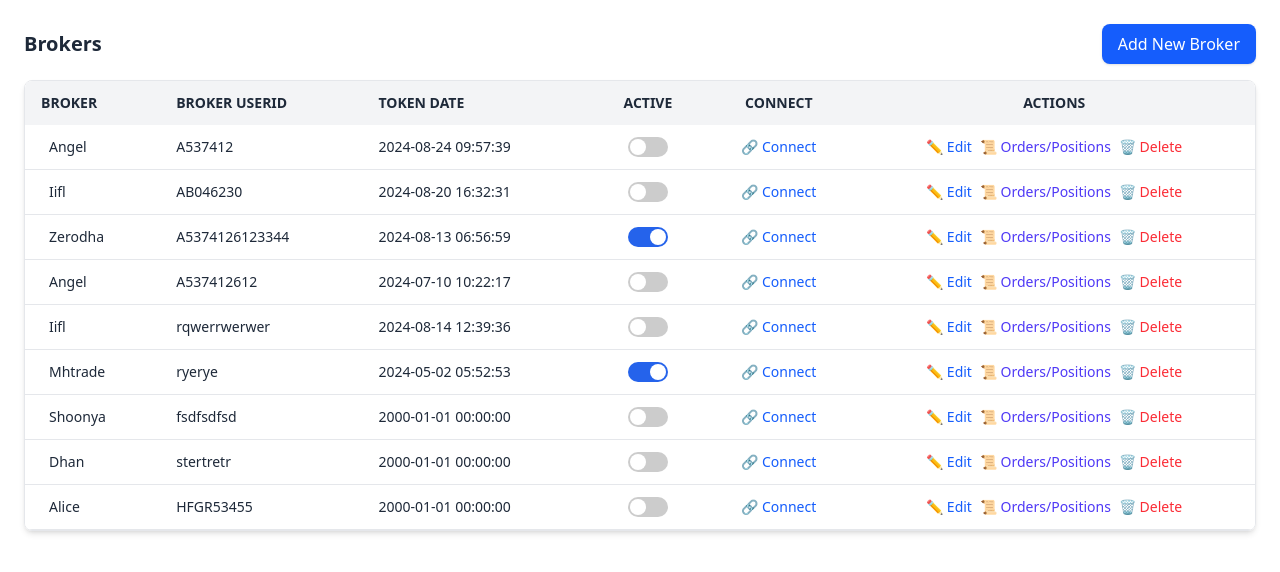
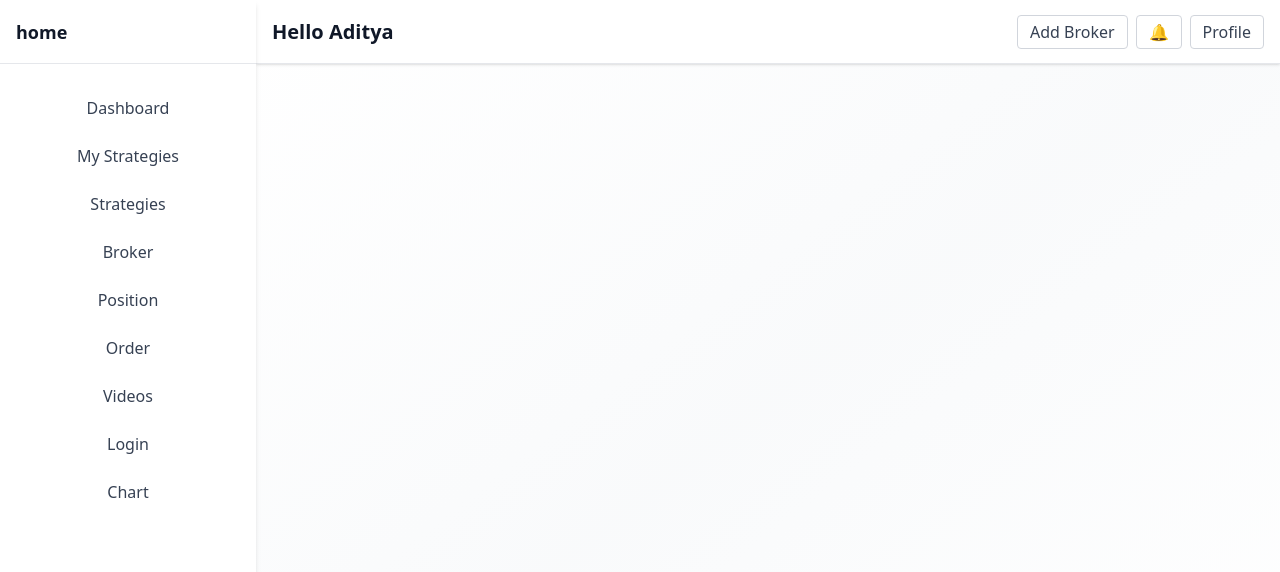
Before and after one commit to addityaasharma/userdashboard, a Vue app: page / in a window 1280 px wide. Shown: the top 572 px of the page. Built offline with nearby package versions, Linux system fonts and the light colour scheme; sample sign-in values are in the browser's storage.

Commit message:
Update Home.vue

```diff
--- a/src/components/Home.vue
+++ b/src/components/Home.vue
@@ -1,165 +1,158 @@
 <template>
-  <div class="bg-white min-h-screen p-4 sm:p-6 text-gray-800">
-    <!-- Add New Broker Button -->
-    <div class="mb-4 flex justify-between items-center flex-wrap gap-4">
-      <h1 class="text-lg sm:text-xl font-semibold">Brokers</h1>
-      <button
-        class="bg-blue-600 text-white px-4 py-2 text-sm sm:text-base rounded-lg shadow hover:bg-blue-700 transition">
-        Add New Broker
-      </button>
-    </div>
+  <div class="flex h-screen overflow-hidden bg-gradient-to-br from-white via-gray-100 to-white">
 
-    <!-- Brokers Table -->
-    <div class="overflow-x-auto rounded-lg shadow-md border border-gray-200">
-      <table class="min-w-full bg-white text-gray-800 hidden md:table">
-        <thead>
-          <tr class="bg-gray-100 uppercase text-xs sm:text-sm">
-            <th class="py-3 px-4 text-left">Broker</th>
-            <th class="py-3 px-4 text-left">Broker UserId</th>
-            <th class="py-3 px-4 text-left">Token Date</th>
-            <th class="py-3 px-4 text-center">Active</th>
-            <th class="py-3 px-4 text-center">Connect</th>
-            <th class="py-3 px-4 text-center">Actions</th>
-          </tr>
-        </thead>
-        <tbody class="text-sm">
-          <tr v-for="(broker, index) in brokers" :key="index"
-            class="border-b border-gray-200 hover:bg-gray-50 transition">
-            <td class="py-3 px-4 text-left flex items-center">
-              <span class="ml-2 font-medium">{{ broker.name }}</span>
-            </td>
-            <td class="py-3 px-4 text-left">{{ broker.userId }}</td>
-            <td class="py-3 px-4 text-left">{{ broker.tokenDate }}</td>
-            <td class="py-3 px-4 text-center">
-              <label class="flex justify-center cursor-pointer">
-                <input type="checkbox" v-model="broker.active" class="toggle-switch" />
-              </label>
-            </td>
-            <td class="py-3 px-4 text-center">
-              <button class="text-blue-600 hover:underline">🔗 Connect</button>
-            </td>
-            <td class="py-3 px-4 text-center flex flex-col sm:flex-row gap-1 sm:gap-2 justify-center items-center">
-              <button @click="openEditModal(broker)" class="text-blue-600 hover:underline">✏️ Edit</button>
-              <button class="text-indigo-600 hover:underline">📜 Orders/Positions</button>
-              <button @click="openDeleteModal(broker)" class="text-red-500 hover:underline">🗑 Delete</button>
-            </td>
-          </tr>
-        </tbody>
-      </table>
+    <!-- Sidebar -->
+    <aside :class="[
+      'bg-white text-gray-900 w-64 md:relative md:translate-x-0 fixed top-0 left-0 h-full z-30 transform transition-transform duration-300 ease-in-out shadow-md',
+      isSidebarOpen ? 'translate-x-0' : '-translate-x-full'
+    ]">
+      <div class="h-16 flex items-center justify-between border-b border-gray-200 px-4">
+        <h1 class="text-lg font-semibold">{{ route.name }}</h1>
+        <button class="md:hidden text-gray-600 text-xl" @click="isSidebarOpen = false">✕</button>
+      </div>
 
-      <!-- Mobile Responsive Card Layout -->
-      <div class="md:hidden space-y-4">
-        <div v-for="(broker, index) in brokers" :key="index" class="border border-gray-200 rounded-lg p-4 shadow-sm">
-          <div class="mb-2"><strong>Broker:</strong> {{ broker.name }}</div>
-          <div class="mb-2"><strong>User ID:</strong> {{ broker.userId }}</div>
-          <div class="mb-2"><strong>Token Date:</strong> {{ broker.tokenDate }}</div>
-          <div class="mb-2 flex items-center gap-2">
-            <strong>Active:</strong>
-            <input type="checkbox" v-model="broker.active" class="toggle-switch" />
+      <nav class="mt-6 flex flex-col items-center gap-2">
+        <RouterLink v-for="link in links" :key="link.to" :to="link.to"
+          class="block w-[90%] py-2 text-center rounded-md text-gray-700 hover:bg-gray-200 transition"
+          @click="closeSidebarOnMobile">
+          {{ link.name }}
+        </RouterLink>
+      </nav>
+    </aside>
+
+    <!-- Overlay for mobile -->
+    <div class="fixed inset-0 bg-black bg-opacity-30 z-20 md:hidden" v-if="isSidebarOpen"
+      @click="isSidebarOpen = false"></div>
+
+    <!-- Main content -->
+    <div class="flex-1 flex flex-col bg-gradient-to-br from-white via-gray-50 to-white">
+
+      <!-- Header -->
+      <header class="flex items-center justify-between bg-white h-16 px-4 border-b border-gray-200 shadow-sm">
+        <button class="text-gray-700 md:hidden" @click="isSidebarOpen = !isSidebarOpen">
+          ☰
+        </button>
+
+        <h2 class="text-gray-900 text-xl font-bold">Hello Aditya</h2>
+
+        <div class="hidden md:flex gap-2">
+          <button @click="openModal(broker)"
+            class="text-gray-700 px-3 py-1 rounded border border-gray-300 hover:border-blue-400">
+            Add Broker
+          </button>
+
+
+          <!-- notification section  -->
+          <div class="relative">
+            <button class="text-gray-700 px-3 py-1 rounded border border-gray-300 hover:border-blue-400"
+              @click="toggleNotification">
+              🔔
+            </button>
+
+            <!-- Dropdown -->
+            <div v-if="isNotificationOpen"
+              class="absolute right-0 mt-2 w-64 bg-white border border-gray-200 rounded-lg shadow-lg z-50">
+              <div class="p-4 text-sm text-gray-800 border-b font-semibold">Notifications</div>
+              <ul class="max-h-60 overflow-y-auto text-sm">
+                <li class="px-4 py-2 hover:bg-gray-100 cursor-pointer">🔔 Broker connected successfully</li>
+                <li class="px-4 py-2 hover:bg-gray-100 cursor-pointer">✅ Strategy executed</li>
+                <li class="px-4 py-2 hover:bg-gray-100 cursor-pointer">📉 Market is down 2%</li>
+                <li class="px-4 py-2 hover:bg-gray-100 cursor-pointer">📈 New position opened</li>
+              </ul>
+              <div class="p-2 text-center border-t">
+                <button class="text-blue-600 hover:underline text-sm" @click="closeNotification">Clear</button>
+              </div>
+            </div>
           </div>
-          <div class="mb-2">
-            <button class="text-blue-600 hover:underline">🔗 Connect</button>
-          </div>
-          <div class="flex flex-col sm:flex-row gap-2 mt-2">
-            <button @click="openEditModal(broker)" class="text-blue-600 hover:underline">✏️ Edit</button>
-            <button class="text-indigo-600 hover:underline">📜 Orders/Positions</button>
-            <button @click="openDeleteModal(broker)" class="text-red-500 hover:underline">🗑 Delete</button>
-          </div>
+
+          <button class="text-gray-700 px-3 py-1 rounded border border-gray-300 hover:border-blue-400"
+            @click="isProfileOpen = true">
+            Profile
+          </button>
         </div>
-      </div>
-    </div>
+      </header>
 
-    <!-- Edit Modal -->
-    <div v-if="showEditModal" class="fixed inset-0 backdrop-blur-sm flex justify-center items-center z-50">
-      <div class="bg-white p-6 rounded-xl w-[60%] max-w-md border-4 shadow-lg">
-        <h2 class="text-lg font-semibold mb-4">Edit Broker</h2>
-        <label class="block mb-2 text-sm">Name</label>
-        <input v-model="editableBroker.name" class="w-full border border-gray-300 rounded p-2 mb-4" />
-        <label class="block mb-2 text-sm">User ID</label>
-        <input v-model="editableBroker.userId" class="w-full border border-gray-300 rounded p-2 mb-4" />
-        <label class="block mb-2 text-sm">Token Date</label>
-        <input v-model="editableBroker.tokenDate" type="date" class="w-full border border-gray-300 rounded p-2 mb-4" />
-        <div class="flex justify-end gap-2">
-          <button @click="showEditModal = false" class="text-gray-500">Cancel</button>
-          <button @click="saveEdit" class="bg-blue-600 text-white px-4 py-2 rounded hover:bg-blue-700">Save</button>
-        </div>
-      </div>
-    </div>
+      <!-- Profile Modal -->
+      <ProfileModal :isOpen="isProfileOpen" @close="isProfileOpen = false" />
+      <BrokerModal v-if="isModalOpen" :isOpen="isModalOpen" :broker="selectedBroker" @close="closeModal" />
 
-    <!-- Delete Modal -->
-    <div v-if="showDeleteModal" class="fixed inset-0 bg-black bg-opacity-40 flex justify-center items-center z-50">
-      <div class="bg-white p-6 rounded-xl w-[90%] max-w-md text-center">
-        <h2 class="text-lg font-semibold mb-4">Delete Broker</h2>
-        <p>Are you sure you want to delete <strong>{{ editableBroker.name }}</strong>?</p>
-        <div class="mt-6 flex justify-center gap-4">
-          <button @click="showDeleteModal = false" class="text-gray-500">Cancel</button>
-          <button @click="confirmDelete" class="bg-red-600 text-white px-4 py-2 rounded hover:bg-red-700">Delete</button>
-        </div>
-      </div>
+
+      <!-- Content -->
+      <main class="flex-1 overflow-y-auto p-4">
+        <RouterView />
+      </main>
     </div>
   </div>
 </template>
 
 <script setup>
-import { ref } from 'vue'
-import { useBrokerStore } from '@/stores/BrokerStore'
-import { storeToRefs } from 'pinia'
+import { ref, onMounted } from 'vue';
+import { useRouter, useRoute, RouterLink, RouterView } from 'vue-router';
+import ProfileModal from './ProfileModal.vue';
+import BrokerModal from './BrokerModal.vue';
 
-const brokerStore = useBrokerStore()
-const { brokers } = storeToRefs(brokerStore)
+const router = useRouter();
+const route = useRoute();
+const isSidebarOpen = ref(false);
+const isProfileOpen = ref(false);
+const isModalOpen = ref(false)
+const selectedBroker = ref(null)
+const isNotificationOpen = ref(false)
 
-const showEditModal = ref(false)
-const showDeleteModal = ref(false)
-const editableBroker = ref({})
 
-function openEditModal(broker) {
-  editableBroker.value = { ...broker }
-  showEditModal.value = true
+function openModal(broker = null) {
+  selectedBroker.value = broker || {
+    name: '',
+    userId: '',
+    tokenDate: '',
+    active: false
+  }
+  isModalOpen.value = true
 }
 
-function saveEdit() {
-  const index = brokers.value.findIndex(b => b.userId === editableBroker.value.userId)
-  if (index !== -1) brokers.value[index] = { ...editableBroker.value }
-  showEditModal.value = false
+function closeModal() {
+  isModalOpen.value = false
+}
+const links = [
+  { name: "Dashboard", to: "/" },
+  { name: "My Strategies", to: "/mystrategies" },
+  { name: "Strategies", to: "/strategies" },
+  { name: "Broker", to: "/broker" },
+  { name: "Position", to: "/position" },
+  { name: "Order", to: "/order" },
+  { name: "Videos", to: "/videos" },
+  { name: "Login", to: "/login" },
+  { name: "Chart", to: "/chart" },
+];
+
+const closeSidebarOnMobile = () => {
+  if (window.innerWidth < 768) {
+    isSidebarOpen.value = false;
+  }
+};
+
+onMounted(() => {
+  const token = localStorage.getItem('token');
+  if (!token) {
+    router.push('/login');
+  }
+});
+function toggleNotification() {
+  isNotificationOpen.value = !isNotificationOpen.value
 }
 
-function openDeleteModal(broker) {
-  editableBroker.value = broker
-  showDeleteModal.value = true
-}
-
-function confirmDelete() {
-  const index = brokers.value.findIndex(b => b.userId === editableBroker.value.userId)
-  if (index !== -1) brokers.value.splice(index, 1)
-  showDeleteModal.value = false
+function closeNotification() {
+  isNotificationOpen.value = false
 }
 </script>
 
-<style>
-.toggle-switch {
-  appearance: none;
-  width: 40px;
-  height: 20px;
-  background: #ccc;
-  border-radius: 999px;
-  position: relative;
-  transition: background 0.3s;
+<style scoped lang="scss">
+main::-webkit-scrollbar {
+  display: none;
 }
-.toggle-switch:checked {
-  background: #2563eb;
-}
-.toggle-switch::before {
-  content: '';
-  position: absolute;
-  width: 16px;
-  height: 16px;
-  background: white;
-  border-radius: 50%;
-  top: 2px;
-  left: 2px;
-  transition: transform 0.3s;
-}
-.toggle-switch:checked::before {
-  transform: translateX(20px);
+
+main {
+  -ms-overflow-style: none;
+  scrollbar-width: none;
 }
 </style>
```
